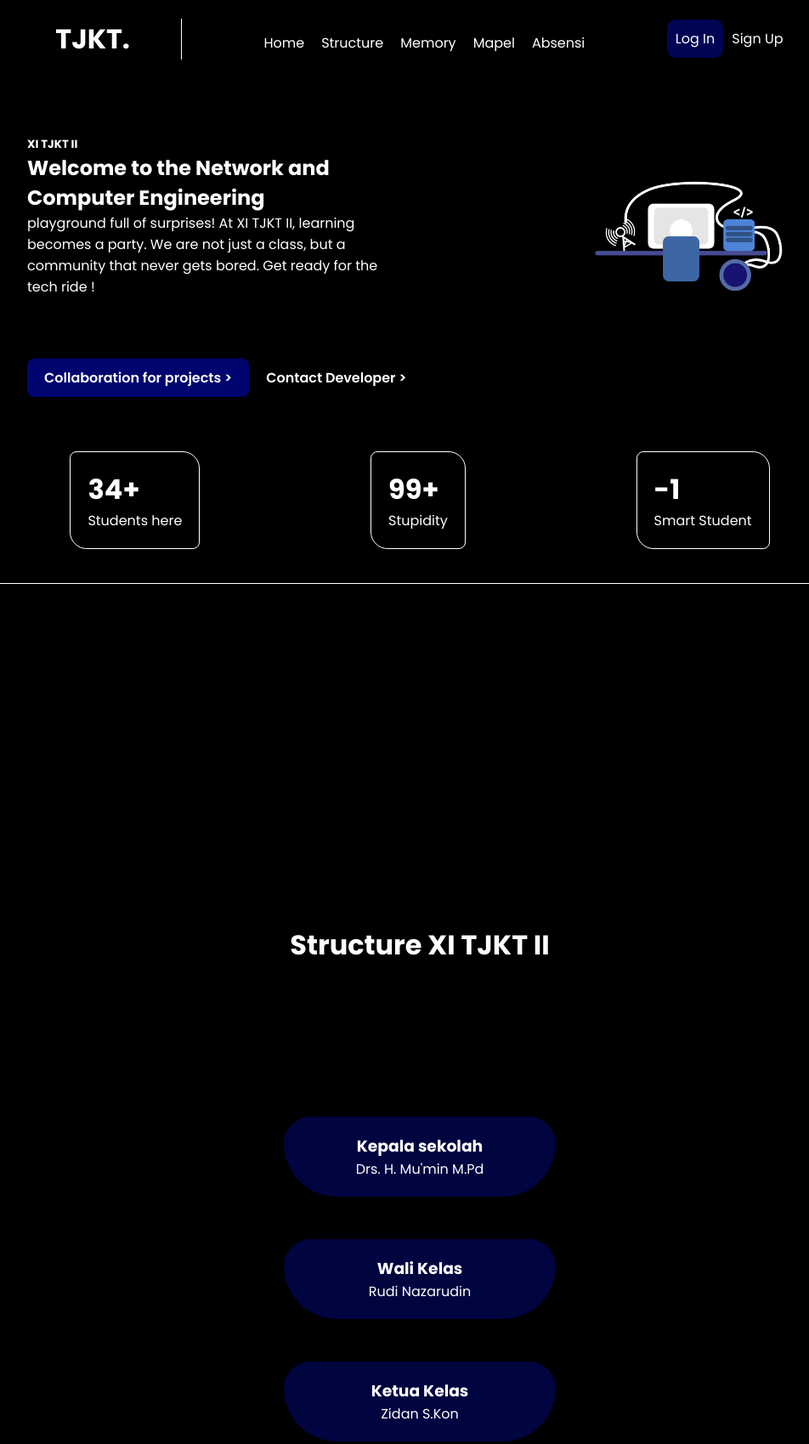
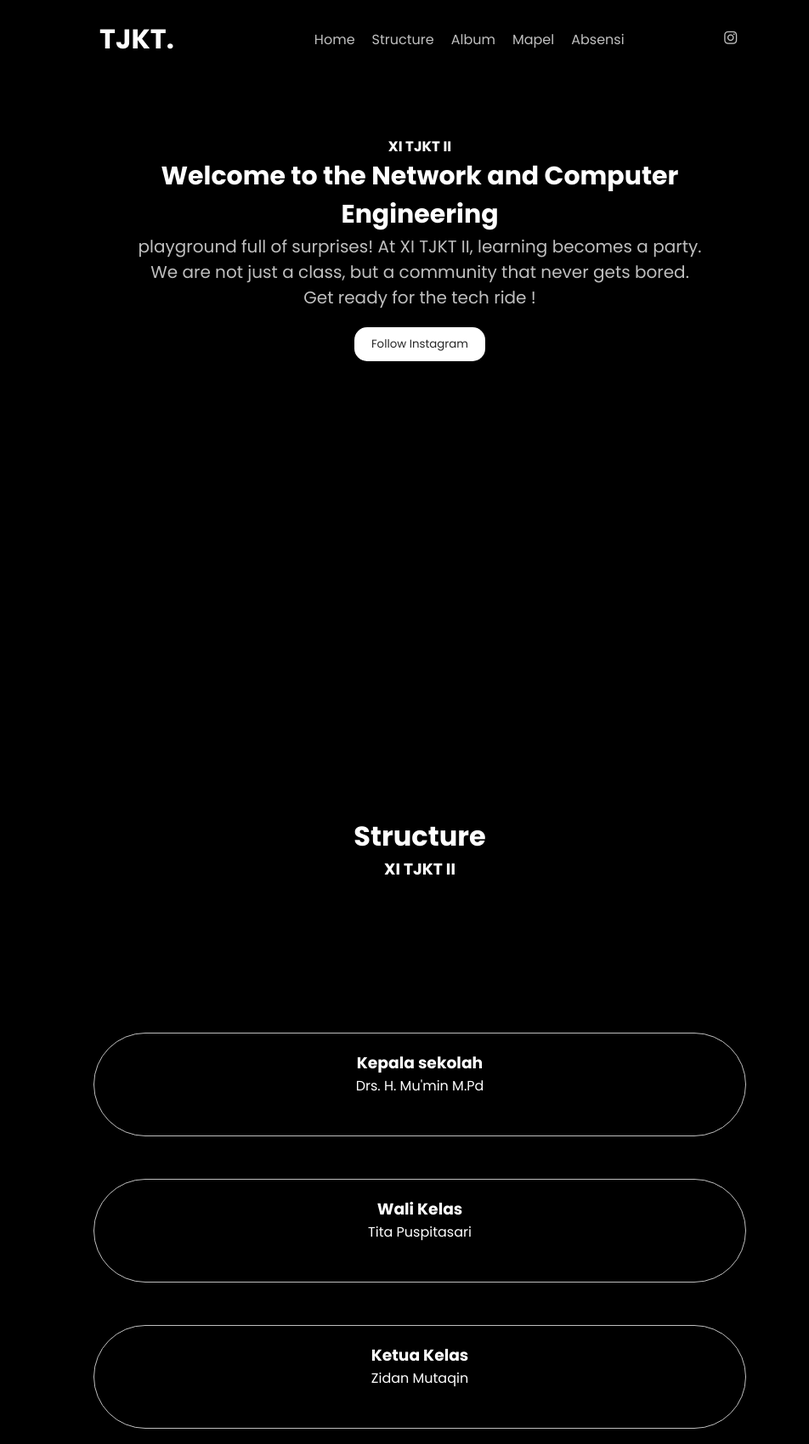
Before and after one commit to Faturz/networkingtwo-web, a plain HTML site: page index.html in a window 1280 px wide. Shown: the top 1699 px of the page at 85% size, without its empty margins (146-1098 px from the left). Drawn offline with nearby package versions, Linux system fonts and the light colour scheme; a web font is replaced by a local one.

Commit message:
Add files via upload

```diff
--- a/index.html
+++ b/index.html
@@ -1,20 +1,21 @@
 <!DOCTYPE html>
 <html lang="en">
   <head>
-        <link href="https://unpkg.com/aos@2.3.1/dist/aos.css" rel="stylesheet">
-        <link rel="stylesheet" href="/styles/main.css">
-        <link rel="website icon" type="png" href="/assets/img/logo.png">
-        <meta charset="UTF-8">
-        <meta http-equiv="X-UA-Compatible" content="IE=Edge">
-        <meta name="viewport" content="width=device-width, initial-scale=1">
+    <link
+      href="https://unpkg.com/boxicons@2.1.4/css/boxicons.min.css"
+      rel="stylesheet"
+    />
+    <link href="https://unpkg.com/aos@2.3.1/dist/aos.css" rel="stylesheet" />
+    <link rel="stylesheet" href="/styles/main.css" />
+    <link rel="website icon" type="png" href="/assets/img/logo.png" />
+    <meta charset="UTF-8" />
+    <meta http-equiv="X-UA-Compatible" content="IE=Edge" />
+    <meta name="viewport" content="width=device-width, initial-scale=1" />
 
     <title>XI TJKT II</title>
-
   </head>
 
   <body>
-
-
     <div class="header">
       <div class="title">
         <h1>TJKT.</h1>
@@ -22,67 +23,50 @@
       <ul>
         <li><a href="#home">Home</a></li>
         <li><a href="#about">Structure</a></li>
-                  <li><a href="#memory">Memory</a></li>
+        <li><a href="/app/album/index.html">Album</a></li>
         <li><a href="/app/subjects/mapel.html">Mapel</a></li>
         <li><a href="/app/absensi/absensi.html">Absensi</a></li>
       </ul>
       <div class="login">
-                  <ul>
-                  <a href="/app/loginPages/login.html">Log In</a>
-                  <a href="/app/loginPages/signUp.html">Sign Up</a>
-                  </ul>
+        <a href="https://instagram.com/11tjkt2.skensa"
+          ><i class="bx bxl-instagram"></i
+        ></a>
       </div>
       <div class="menuToogle">
-                  <input type="checkbox">
+        <input type="checkbox" />
         <span></span>
         <span></span>
         <span></span>
       </div>
     </div>
 
-
-
     <div class="home" id="home">
       <div class="mg">
-
         <div class="wrapperHome">
           <div class="textHome">
             <h5>XI TJKT II</h5>
             <h2>Welcome to the Network and Computer Engineering</h2>
-                        <p> playground full of surprises! At XI TJKT II, learning becomes a party. We are not just a class, but a community that never gets bored. Get ready for the tech ride !</p>
-                        </div>
-                        <div class="contentHome">
-                                <img src="/assets/img/asset.png" alt="logo">
+            <p>
+              playground full of surprises! At XI TJKT II, learning becomes a
+              party. We are not just a class, but a community that never gets
+              bored. Get ready for the tech ride !
+            </p>
+            <button class="btnHome">
+              <a href="https://instagram.com/11tjkt2.skensa"
+                >Follow Instagram</a
+              >
+            </button>
           </div>
         </div>
-                <div class="btnHome">
-                        <a href="https://api.whatsapp.com/send/?phone=081947699233&text&type=phone_number&app_absent=0">Collaboration for projects > </a>
-                        <a href="https://www.instagram.com/rhyzedesign/">Contact Developer > </a>
-                </div>
-                <div class="boxHome">
-                        <div class="bx bx-1">
-                                <h1>34+</h1>
-                                <p>Students here</p>
-                        </div>
-                        <div class="bx bx-2">
-                                <h1>99+</h1>
-                                <p>Stupidity</p>
-                        </div>
-                        <div class="bx bx-3">
-                                <h1>-1</h1>
-                                <p>Smart Student</p>
-                        </div>
-                </div>
-                <div class="border"></div>
       </div>
     </div>
 
-
-
     <div class="about" id="about">
       <div class="mg">
-
-                        <h1 data-aos="fade-in">Structure XI TJKT II</h1>
+        <div class="textWrapAbout">
+          <h1 data-aos="fade-in">Structure</h1>
+          <h3 data-aos="fade-in">XI TJKT II</h3>
+        </div>
         <div class="element">
           <div class="wrapperSt">
             <div class="contentSt" data-aos="zoom-in">
@@ -92,12 +76,12 @@
             <span class="line"></span>
             <div class="contentSt" data-aos="zoom-in">
               <h3>Wali Kelas</h3>
-                                                <p>Rudi Nazarudin</p>
+              <p>Tita Puspitasari</p>
             </div>
             <span class="line"></span>
             <div class="contentSt" data-aos="zoom-in">
               <h3>Ketua Kelas</h3>
-                                                <p>Zidan S.Kon</p>
+              <p>Zidan Mutaqin</p>
             </div>
             <span class="line"></span>
             <div class="contentSt" data-aos="zoom-in">
@@ -134,33 +118,15 @@
       <div class="mg">
         <div class="container">
           <p>
-                                about
-                                <br>
-                                njir
-                                <br>
-                                lorem
-                                <br>
-                                ipsum
-                                <br>
-                                bjir
-                                <br>lorem
-                                <br>
-                                ipsum
-                                <br>
-                                bjir
-                                <br>
-                                lorem
-                                <br>
-                                ipsum
-                                <br>
-                                bjir
-                                <br>
-                                lorem
-                                <br>
-                                ipsum
-                                <br>
-                                bjir
-                                <br>
+            copyright XI TJKT II 2024
+            <br />
+            SMKN 1 Rangkasbitung
+            <br />
+            Jl. Dewi Sartika NO 61L
+            <br />
+            <a href="https://instagram.com/11tjkt2.skensa">Instagram TJKT</a>
+            <br />
+            <a href="https://instagram.com/smkn1rks">Instagram SMKN</a>
           </p>
         </div>
       </div>
@@ -171,6 +137,5 @@
     <script>
       AOS.init();
     </script>
-
   </body>
 </html>
--- a/styles/login.css
+++ b/styles/login.css
@@ -1,7 +1,7 @@
-@import url('https://fonts.googleapis.com/css2?family=Poppins:ital,wght@0,300;0,400;0,500;0,600;0,700;1,300;1,400;1,500;1,600;1,700&display=swap');
+@import url("https://fonts.googleapis.com/css2?family=Poppins:ital,wght@0,300;0,400;0,500;0,600;0,700;1,300;1,400;1,500;1,600;1,700&display=swap");
 
 body {
-    font-family: 'Poppins', sans-serif;
+  font-family: "Poppins", sans-serif;
   background-color: #000;
   margin: 0;
   padding: 0;
@@ -13,7 +13,7 @@ html {
 
 header {
   padding: 15px;
-    background-color: #000773B8;
+  background-color: #000773b8;
   border-radius: 10px 20px;
 }
 
@@ -39,7 +39,8 @@ label {
   font-weight: bold;
 }
 
-input, select {
+input,
+select {
   width: 100%;
   padding: 12px;
   margin-bottom: 20px;
@@ -49,7 +50,7 @@ input, select {
 }
 
 button {
-    background-color: #000773B8;
+  background-color: #000773b8;
   color: #fff;
   padding: 15px 20px;
   border: none;
@@ -60,17 +61,16 @@ button {
   transition: background-color 0.3s ease;
   width: 100%;
   box-sizing: border-box;
-    font-family: 'Poppins', sans-serif;
+  font-family: "Poppins", sans-serif;
 }
 
 button a {
   text-decoration: none;
-    color: #Fff;
-
+  color: #fff;
 }
 
 button:hover {
-    background-color: #3D9CFF;
+  background-color: #3d9cff;
 }
 
 table {
@@ -79,21 +79,22 @@ table {
   margin-top: 20px;
 }
 
-th, td {
+th,
+td {
   border: 1px solid #ddd;
   padding: 15px;
   text-align: left;
 }
 
 th {
-    background-color: #000773B8;
+  background-color: #000773b8;
   color: white;
   font-weight: bold;
   text-transform: uppercase;
 }
 
 h3 {
-    color: #000773B8;
+  color: #000773b8;
   text-align: center;
   font-size: 22px;
 }
@@ -104,7 +105,9 @@ h3 {
     max-width: 100%;
   }
 
-    input, select, button {
+  input,
+  select,
+  button {
     width: 100%;
     margin-bottom: 10px;
   }
--- a/styles/main.css
+++ b/styles/main.css
@@ -1,15 +1,17 @@
-@import url('https://fonts.googleapis.com/css2?family=DM+Sans:ital,opsz,wght@0,9..40,400;0,9..40,500;0,9..40,600;0,9..40,700;0,9..40,800;0,9..40,900;1,9..40,400;1,9..40,500;1,9..40,600;1,9..40,700;1,9..40,800;1,9..40,900&family=Kanit:ital,wght@0,300;0,400;0,500;0,600;0,700;1,300;1,400;1,500;1,600;1,700&display=swap');
+@import url("https://fonts.googleapis.com/css2?family=DM+Sans:ital,opsz,wght@0,9..40,400;0,9..40,500;0,9..40,600;0,9..40,700;0,9..40,800;0,9..40,900;1,9..40,400;1,9..40,500;1,9..40,600;1,9..40,700;1,9..40,800;1,9..40,900&family=Kanit:ital,wght@0,300;0,400;0,500;0,600;0,700;1,300;1,400;1,500;1,600;1,700&display=swap");
 
-@import url('https://fonts.googleapis.com/css2?family=Poppins:ital,wght@0,300;0,400;0,500;0,600;0,700;1,300;1,400;1,500;1,600;1,700&display=swap');
+@import url("https://fonts.googleapis.com/css2?family=Poppins:ital,wght@0,300;0,400;0,500;0,600;0,700;1,300;1,400;1,500;1,600;1,700&display=swap");
 
-@import url('https://fonts.googleapis.com/css2?family=Manrope:wght@400;500;600;700;800&display=swap');
+@import url("https://fonts.googleapis.com/css2?family=Manrope:wght@400;500;600;700;800&display=swap");
 
-@import url('https://fonts.cdnfonts.com/css/sf-pro-display?styles=98774,98773,98770');
+@import url("https://fonts.cdnfonts.com/css/sf-pro-display?styles=98774,98773,98770");
 
 * {
   margin: 0;
   padding: 0;
-        font-family: 'Poppins', 'SF Pro Display', sans-serif;
+  font-family: "Poppins", "SF Pro Display", system-ui, -apple-system,
+    BlinkMacSystemFont, "Segoe UI", Roboto, Oxygen, Ubuntu, Cantarell,
+    "Open Sans", "Helvetica Neue", sans-serif;
 }
 
 body {
@@ -22,7 +24,7 @@ html {
 }
 
 .mg {
-        margin-inline: 10%;
+  margin-inline: 20%;
 }
 
 .header {
@@ -34,14 +36,14 @@ html {
   background: #00000059;
   backdrop-filter: blur(8px);
   display: flex;
-        justify-content: space-around;
+  justify-content: space-evenly;
   align-items: center;
   border-radius: 20px;
   z-index: 1000000;
 }
 
 .title h1 {
-        border-right: 1px solid #fff;
+  /* border-right: 1px solid #fff; */
   padding-right: 60px;
   padding-left: 20px;
   color: #fff;
@@ -49,7 +51,7 @@ html {
 }
 
 .header ul {
-        padding-top: 8px;
+  /* padding-top: 8px; */
   display: flex;
   justify-content: space-between;
   list-style-type: none;
@@ -58,37 +60,19 @@ html {
 
 .header a {
   text-decoration: none;
-        color: #fff;
+  color: #bfbfbf;
   padding: 10px;
   transition: ease-in-out all 0.4s;
 }
 
 .header a:hover {
-        color: #3D9CFF;
-        border-bottom: 2px solid #fff;
+  color: #fff;
+  /* border-bottom: 2px solid #fff; */
 }
 
-.login {
-        margin-top: -9px;
+.login a {
+  font-size: 20px;
 }
-
-.login a:nth-child(1) {
-        background: #000773B8;
-        backdrop-filter: blur(10px);
-        border-radius: 10px;
-}
-
-.login a:hover {
-        background: #3D9CFF;
-        border-bottom: none;
-        color: #fff;
-}
-
-.login a:hover:last-child {
-        background: #00000000;
-        color: #3D9CFF;
-}
-
 .menuToogle {
   display: none;
   flex-direction: column;
@@ -110,7 +94,6 @@ html {
 
 .menuToogle span:nth-child(2) {
   transform-origin: 0 0;
-
 }
 
 .menuToogle span:nth-child(4) {
@@ -118,7 +101,7 @@ html {
 }
 
 .menuToogle input:checked ~ span:nth-child(2) {
-        transform: rotate(45deg) translate(1px , 0px);
+  transform: rotate(45deg) translate(1px, 0px);
 }
 
 .menuToogle input:checked ~ span:nth-child(3) {
@@ -137,7 +120,6 @@ html {
   background-color: #fff;
   border-radius: 3px;
   transition: 0.5s;
-
 }
 
 /* home */
@@ -155,89 +137,41 @@ html {
 }
 
 .textHome {
-        margin-right: 5rem;
+  text-align: center;
+  font-size: 20px;
 }
 
-.contentHome img {
-        width: 70%;
-        margin-left: 7rem;
-        margin-top: -2rem;
+.textHome p {
+  color: #bfbfbf;
 }
 
-
 .btnHome {
-        margin-left: 50px;
-        display: flex;
+  background: #fff;
+  padding: 10px 20px;
+  margin-top: 20px;
+  border-radius: 15px;
+  border: none;
 }
 
 .btnHome a {
   text-decoration: none;
-        color: #fff;
-        padding: 10px 20px;
-        border-radius: 8px;
-        font-weight: 600;
-        background: #00046F;
-        transition: ease-in-out all 0.2s;
+  color: #272727;
 }
 
 .btnHome a:hover {
-        background: #3D9CFF;
+  color: #000;
 }
-
-.btnHome a:hover:nth-child(2) {
-        color: #3D9CFF;
-}
-
-.btnHome a:nth-child(2) {
-        background: transparent;
-}
-
-.boxHome {
-        margin-top: 4rem;
-        display: flex;
-        justify-content: space-around;
-}
-
-.bx {
-        border: 1px solid #fff;
-        padding: 20px;
-        border-radius: 8px 20px;
-}
-
-.border {
-        border-bottom: 1px solid #fff;
-        margin-top: 40px;
-}
-
-
-
 /* about */
 
 .about {
   width: 100%;
   height: 300vh;
-        background: url(/assets/img/server.jpg) no-repeat;
-        background-size: cover;
-        color: #fff;
-        padding-top: 8rem;
-        position: relative; /* Diperlukan untuk stacking context */
 }
 
-    .about::before {
-        content: "";
-        position: absolute;
-        top: 0;
-        left: 0;
-        width: 100%;
-        height: 100%;
-        backdrop-filter: blur(10px);
-        background-color: rgba(0, 0, 0, 0.8);
-}
-
-
-.about h1 {
+.textWrapAbout {
   text-align: center;
   padding-bottom: 8rem;
+  color: #fff;
 }
 
 .contentSt {
@@ -245,15 +179,15 @@ html {
   display: flex;
   flex-direction: column;
   color: #fff;
-        background: #0008738d;
+  border: 1px solid #bfbfbf;
+  height: 10vh;
+  /* background: #0008738d; */
   backdrop-filter: blur(8px);
-        margin-inline: 22rem;
   margin-top: 50px;
   padding: 20px;
-        border-radius: 40px 40px 80px 80px;
+  border-radius: 80px;
   transition: all ease-in-out 0.3s;
 }
-
 
 .footer {
   height: 30vh;
@@ -262,11 +196,15 @@ html {
 }
 
 .container {
-        padding: 30px;
+  width: 100%;
+  height: 30vh;
+  padding: 10px;
   columns: auto 8rem;
 }
 
-
+.container a {
+  color: #fff;
+}
 
 @media screen and (max-width: 768px) {
   .header {
@@ -322,8 +260,6 @@ html {
     display: flex;
   }
 
-
-
   /* > home < */
 
   .wrapperHome {
@@ -359,8 +295,6 @@ html {
     margin: 40px;
   }
 
-
-
   /* structure */
 
   .about {
@@ -372,9 +306,4 @@ html {
   .contentSt {
     margin-inline: 40px;
   }
-
-
-
-
-
 }
```
Also changed, not shown: app/album/index.html (added, +11 -0 lines), index.js (+5 -5 lines), styles/mapel.css (+12 -14 lines), styles/album.css (added). Lines whose indentation alone changed are shown as unchanged.
